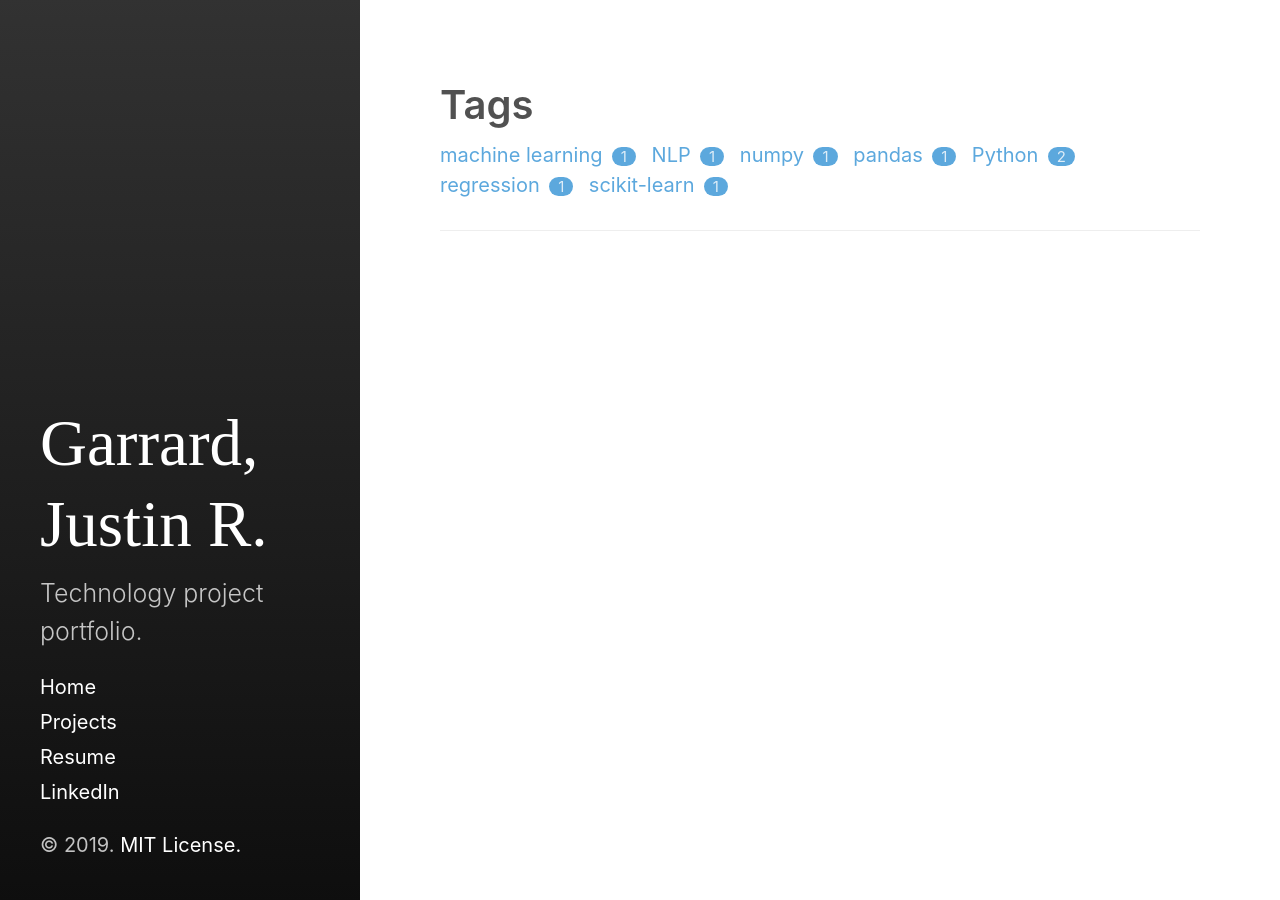
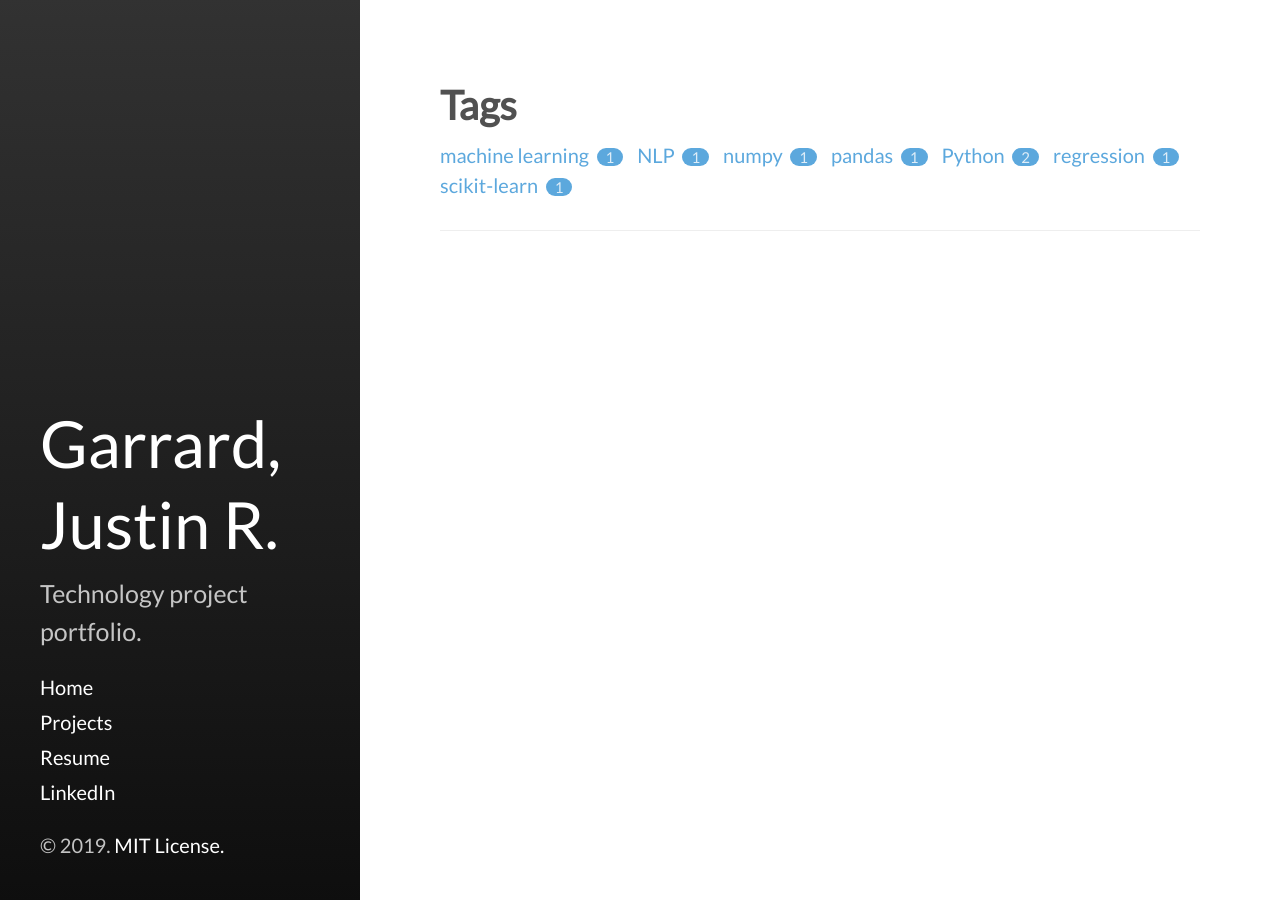
Before and after one commit to justinrgarrard/justinrgarrard.github.io, a Jekyll site: the page built from tags.html, in a window 1280 px wide. Built offline with Jekyll 4.4.1, drawn with Linux system fonts in a browser that asks for light colours.

Commit message:
Fixed font.

```diff
--- a/_sass/hydeout/_layout.scss
+++ b/_sass/hydeout/_layout.scss
@@ -40,7 +40,7 @@ body {
   padding: $section-spacing;
 
   .site-title {
-    font-family: "Abril Fatface", serif;
+    font-family: "Lato", serif;
     font-weight: normal;
     font-size: $large-font-size;
     color: rgba(255,255,255,.75);
--- a/_sass/hydeout/_variables.scss
+++ b/_sass/hydeout/_variables.scss
@@ -13,7 +13,7 @@ $cyan: #75b5aa !default;
 $blue: #268bd2 !default;
 $brown: #8f5536 !default;
 
-$root-font-family: -apple-system, BlinkMacSystemFont, "Segoe UI", "Roboto", "Oxygen", "Ubuntu", "Cantarell", "Fira Sans", "Droid Sans", "Helvetica Neue", Arial, sans-serif !default;
+$root-font-family: "Lato", sans-serif !default;
 $root-font-size: 1rem !default;
 $root-line-height: 1.5 !default;
 
```
